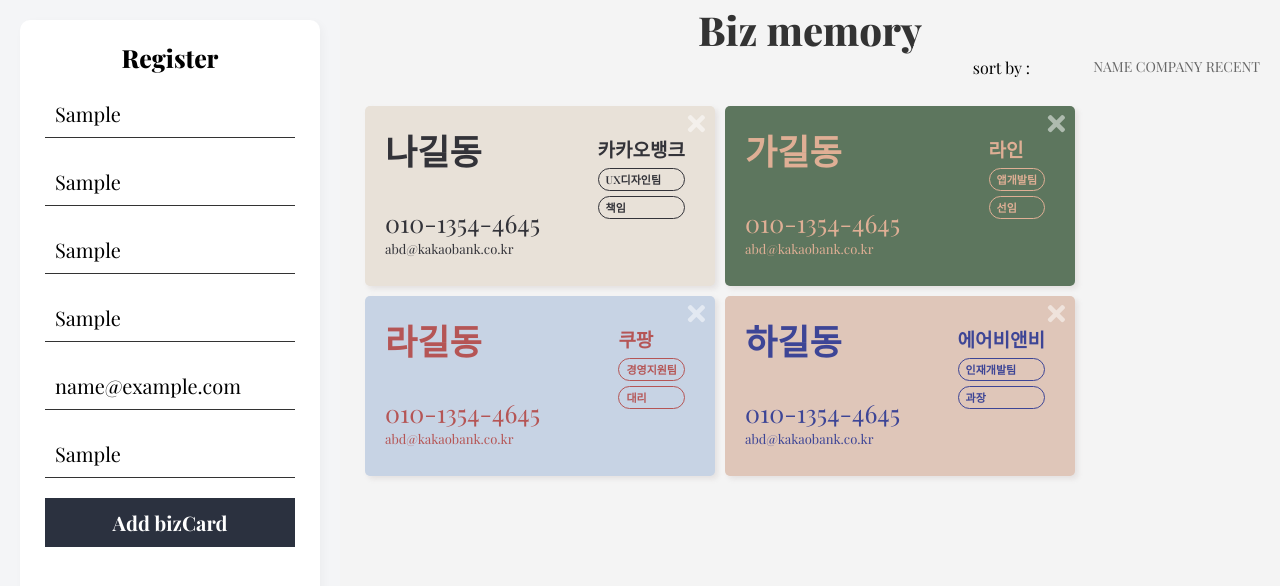
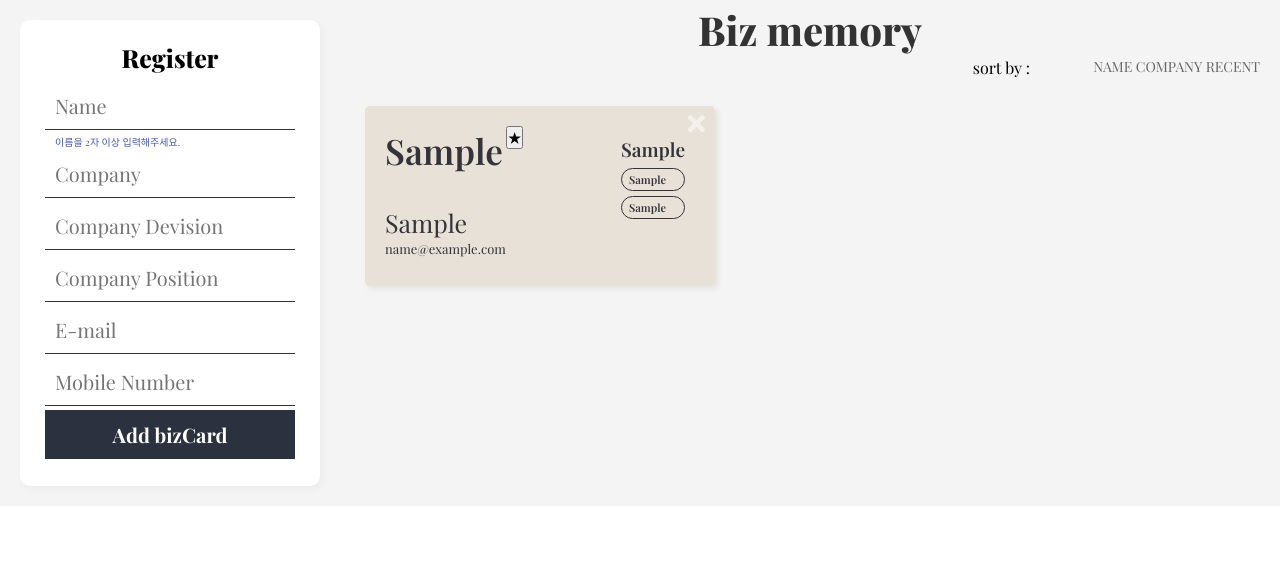
Before and after one commit to songseungeun/bizmemory, a website: page index.html in a window 1280 px wide. Both pictures are taken after typing "Sample", "Sample", "Sample", "Sample", "name@example.com", "Sample" into the empty fields and a click on the button "Add bizCard". Drawn offline with nearby package versions, Linux system fonts and the light colour scheme; a web font is replaced by a local one.

Commit message:
:triangular_flag_on_post: Add delete button  for main.js

```diff
--- a/css/main.css
+++ b/css/main.css
@@ -26,7 +26,7 @@ body *, body *::before, body *::after {
 .wrapper {
   width: 100%;
   padding: 0;
-  background-color: #bfc6d42e;
+  background-color: #f4f4f4;
 }
 h1 {
   font-size: 40px;
@@ -42,7 +42,6 @@ h2 {
 }
 .newInfo {
   width: 300px;
-  height: 80vh;
   background-color: #fff;
   float: left;
   padding: 25px;
@@ -54,7 +53,7 @@ h2 {
 .newInfo input, .newInfo button {
   width: 100%;
   padding: 10px;
-  margin: 10px 0;
+  margin: 2px 0;
   font-family: 'Playfair Display', 'Noto Serif KR', serif;
 }
 .newInfo input {
@@ -73,9 +72,16 @@ h2 {
   font-weight: 700;
 }
 
+.nameWarn {
+  font-size: 10px;
+  padding: 0 10px;
+  color: rgb(72, 91, 167);
+}
+
+/* name card list */
 .namecardList {
   width: calc(100% - 340px);
-  height: 100vh;
+  min-height: 100%;
   background-color: #f4f4f4;
   float: right;
   padding: 10px;
@@ -103,6 +109,7 @@ h2 {
   display: inline-block;
 }
 
+/* card list */
 .cardList {
   width: 100%;
   clear: both;
--- a/index.html
+++ b/index.html
@@ -6,7 +6,7 @@
   <title>BIZMEMORY</title>
   <link rel="stylesheet" href="./css/reset.css">
   <link rel="stylesheet" href="./css/main.css">
-  <script src="./js/main.js" defer></script>
+  <script defer src="./js/main.js"></script>
 </head>
 <body>
 
@@ -16,8 +16,9 @@
     <div class="newInfo">
       <h2>Register</h2>
       <input type="text" class="newName" placeholder="Name">
+      <span class="nameWarn">이름을 2자 이상 입력해주세요.</span>
       <input type="text" class="newCompany" placeholder="Company">
-      <input type="text" class="newDivision" placeholder="Company Devision">
+      <input type="text" class="newDevision" placeholder="Company Devision">
       <input type="text" class="newPosition" placeholder="Company Position">
       <input type="text" class="newEmail" placeholder="E-mail">
       <input type="text" class="newMobile" placeholder="Mobile Number">
@@ -41,7 +42,7 @@
       <!-- card list -->
       <ul class="cardList clearfix">
 
-        <!-- card start -->
+<!--
         <li class="namecard color1">
           <div class="namecardInfo">
             <span class="cardName">나길동</span>
@@ -55,52 +56,7 @@
           </div>
           <i class="deleteBtn fas fa-times"></i>
         </li>
-        <!-- card end -->
-        <!-- card start -->
-        <li class="namecard color2">
-          <div class="namecardInfo">
-            <span class="cardName">가길동</span>
-            <span class="cardMobile">010-1354-4645</span>
-            <span class="cardEmail">abd@kakaobank.co.kr</span>
-          </div>
-          <div class="namecardCompany">
-            <span class="cardCompany">라인</span>
-            <span class="cardDivision">앱개발팀</span>
-            <span class="cardPosition">선임</span>
-          </div>
-          <i class="deleteBtn fas fa-times"></i>
-        </li>
-        <!-- card end -->
-        <!-- card start -->
-        <li class="namecard color3">
-          <div class="namecardInfo">
-            <span class="cardName">라길동</span>
-            <span class="cardMobile">010-1354-4645</span>
-            <span class="cardEmail">abd@kakaobank.co.kr</span>
-          </div>
-          <div class="namecardCompany">
-            <span class="cardCompany">쿠팡</span>
-            <span class="cardDivision">경영지원팀</span>
-            <span class="cardPosition">대리</span>
-          </div>
-          <i class="deleteBtn fas fa-times"></i>
-        </li>
-        <!-- card end -->
-        <!-- card start -->
-        <li class="namecard color4">
-          <div class="namecardInfo">
-            <span class="cardName">하길동</span>
-            <span class="cardMobile">010-1354-4645</span>
-            <span class="cardEmail">abd@kakaobank.co.kr</span>
-          </div>
-          <div class="namecardCompany">
-            <span class="cardCompany">에어비앤비</span>
-            <span class="cardDivision">인재개발팀</span>
-            <span class="cardPosition">과장</span>
-          </div>
-          <i class="deleteBtn fas fa-times"></i>
-        </li>
-        <!-- card end -->
+-->
 
 
 
--- a/js/main.js
+++ b/js/main.js
@@ -1,6 +1,97 @@
+let cardList = [];
+
+const $newInfo = document.querySelector('.newInfo');
+const $cardList = document.querySelector('.cardList');
+const $submitBtn = document.querySelector('.submitBtn');
+const $sortName = document.querySelector('.sortName');
+const $sortCompany = document.querySelector('.sortCompany');
+const $sortRecent = document.querySelector('.sortRecent');
+const $favorite = document.querySelector('.favorite');
+
+const render = key => {
+  let html = '';
+  const sortBy = key => {
+    const sortById = cardList.sort((card1, card2) => (card1[key] < card2[key] ? 1 : (card1[key] > card2[key] ? -1 : 0)));
+    const sortByElse = cardList.sort((card1, card2) => (card1[key] > card2[key] ? 1 : (card1[key] < card2[key] ? -1 : 0)));
+    key === 'id' ? sortById : sortByElse;
+  };
+
+  sortBy(key);
+
+  cardList.forEach(card => {
+    html += `<li id="${card.id}" class="namecard color${card.color}">
+          <div class="namecardInfo">
+            <span class="cardName">${card.name}</span>
+            <span class="cardMobile">${card.mobile}</span>
+            <span class="cardEmail">${card.email}</span>
+          </div>
+          <div class="namecardCompany">
+            <span class="cardCompany">${card.company}</span>
+            <span class="cardDivision">${card.division}</span>
+            <span class="cardPosition">${card.position}</span>
+          </div>
+          <i class="deleteBtn fas fa-times"></i>
+          <button class="favorite">★</button>
+        </li>`;
+  });
+
+  $cardList.innerHTML = html;
+};
+
+const generateId = () => {
+  return cardList.length ? Math.max(...cardList.map(card => card.id)) + 1 : 1;
+};
+
+const generateColor = () => {
+  let colorNumber = generateId();
+  return colorNumber % 4;
+};
+
+$submitBtn.onclick = e => {
+  let inputs = [...$newInfo.children].filter(child => child.nodeName === 'INPUT');
+  let newValues = inputs.map(input => input.value.trim());
+  const checkEmail = /^[0-9a-zA-Z]([-_\.]?[0-9a-zA-Z])*@[0-9a-zA-Z]([-_\.]?[0-9a-zA-Z])*\.[a-zA-Z]{2,3}$/;
+  const checkMobile = /^\d{3}-\d{4}-\d{4}/;
+  const checkName = /../;
+
+  if (newValues.filter(value => value.length === 0).length !== 0) {
+    alert('빈칸을 채워주세요!');
+    return;
+  };
+
+  // if (!checkName.test(newValues[0])) {
+  //   alert('이름 형식을 지켜주세요!')
+  //   return;
+  // } else if (!checkEmail.test(newValues[4])) {
+  //   alert('이메일 형식을 지켜주세요!')
+  //   return;
+  // } else if (!checkMobile.test(newValues[5])) {
+  //   alert('번호 형식을 지켜주세요!')
+  //   return;
+  // };
+
+  let [name, company, division, position, email, mobile] = newValues;
+
+  cardList = [...cardList, {
+    id: generateId(),
+    name,
+    company,
+    division,
+    position,
+    email,
+    mobile,
+    favorite: false,
+    color: generateColor()
+  }];
+
+  render('id');
+
+  inputs.forEach(input => input.value = '');
+};
+
 // Delete Button event
 $cardList.onclick = e => {
-  let id = e.target.parentNode;
+  const { id } = e.target.parentNode;
   if (!e.target.matches('.cardList > .namecard > i.deleteBtn')) return;
   cardList = cardList.filter(card => card.id !== +id);
   render();
```
